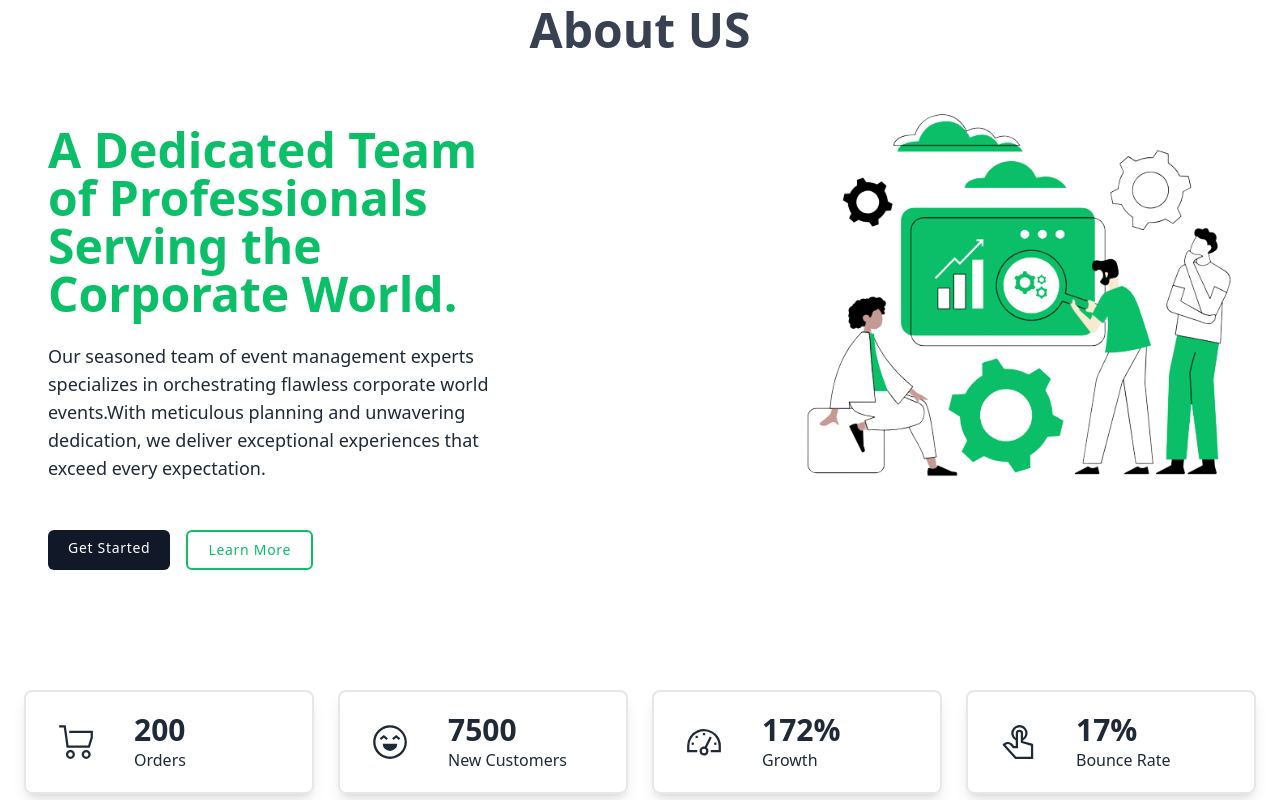
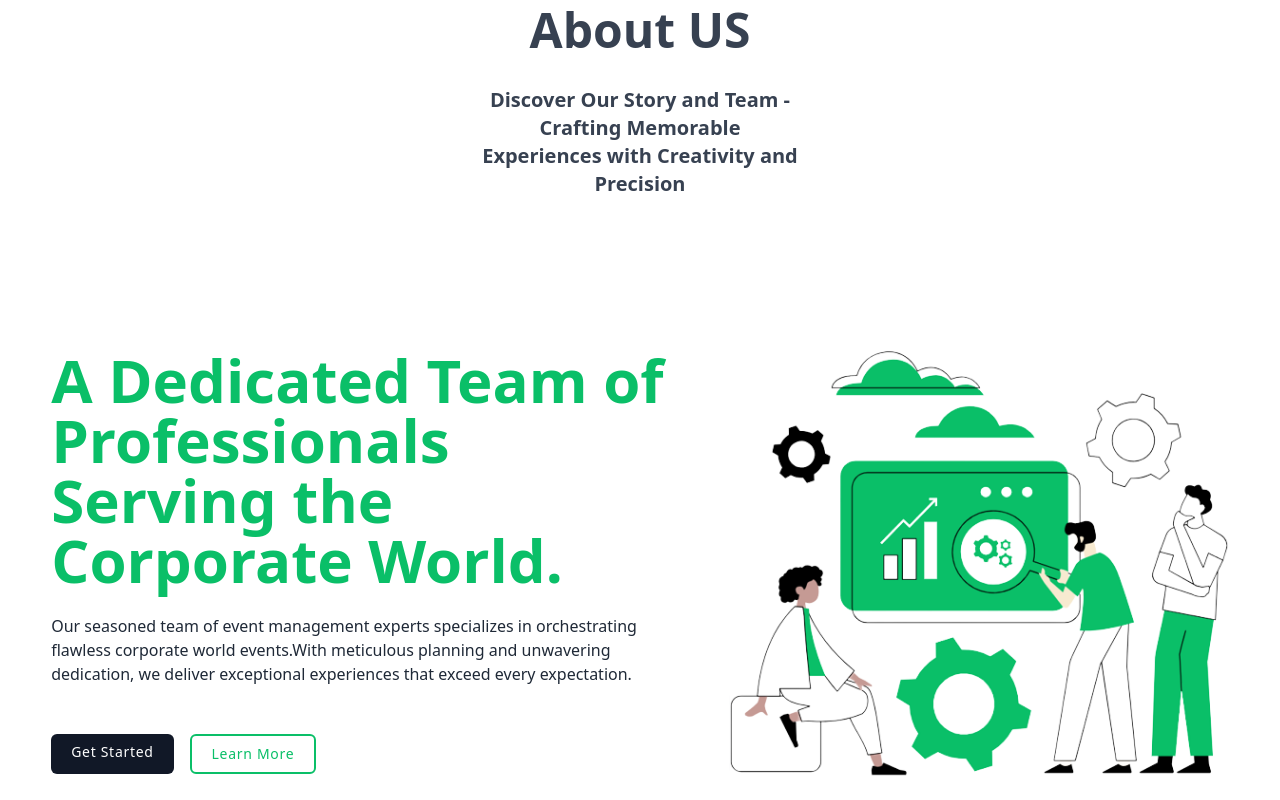
Before and after one commit to MdAbdullahIbnNoor/event-management, a React (Vite) app: page / in a window 1280 px wide. Shown: the part 1060-1860 px from the top of the page. Built offline with nearby package versions, Linux system fonts and the light colour scheme; no server answers.

Commit message:
AOS added in Home section

```diff
--- a/package.json
+++ b/package.json
@@ -10,6 +10,7 @@
     "preview": "vite preview"
   },
   "dependencies": {
+    "aos": "^2.3.4",
     "firebase": "^10.4.0",
     "localforage": "^1.10.0",
     "match-sorter": "^6.3.1",
--- a/src/components/AboutUs.jsx
+++ b/src/components/AboutUs.jsx
@@ -1,15 +1,17 @@
 import React from 'react'
 import business from '../assets/business-event.png'
+import 'aos/dist/aos.css';
 
 const AboutUs = () => {
     return (
         <section className="">
-            <h2 className='text-5xl text-center font-bold text-gray-700 mt-16'>About US</h2>
-            <div className="container flex flex-col justify-center p-6 mx-auto sm:py-12 lg:py-12 lg:flex-row lg:justify-between">
-                <div className="flex flex-col justify-center p-6 text-center rounded-sm lg:max-w-md xl:max-w-lg lg:text-left">
-                    <h1 className="text-[#0ABF68] font-bold text-6xl lg:text-5xl">A Dedicated Team of Professionals Serving the Corporate World.
+            <h2 className='text-3xl lg:text-5xl text-center font-bold text-gray-700 mt-16 mb-8'>About US</h2>
+            <p className="lg:text-xl text-center font-semibold text-gray-700 mb-8 lg:mb-20 w-4/5 lg:w-1/4 mx-auto">Discover Our Story and Team - Crafting Memorable Experiences with Creativity and Precision</p>
+            <div className="container flex flex-col-reverse justify-center p-6 mx-auto sm:py-12 lg:py-12 lg:flex-row lg:justify-around lg:items-center">
+                <div className="flex flex-col justify-center p-6 text-center rounded-sm lg:max-w-2xl lg:text-left" data-aos="fade-right">
+                    <h1 className="text-[#0ABF68] font-bold text-3xl lg:text-6xl">A Dedicated Team of Professionals Serving the Corporate World.
                     </h1>
-                    <p className="mt-6 mb-8 text-lg sm:mb-12">Our seasoned team of event management experts specializes in orchestrating flawless corporate world events.
+                    <p className="mt-2 lg:mt-6 mb-8 sm:mb-12">Our seasoned team of event management experts specializes in orchestrating flawless corporate world events.
                         <br className="hidden md:inline lg:hidden" />With meticulous planning and unwavering dedication, we deliver exceptional experiences that exceed every expectation.
                     </p>
                     <div class="flex flex-col space-y-2 lg:space-y-0 lg:flex-row">
@@ -17,14 +19,14 @@ const AboutUs = () => {
                         <a href="#" class="block px-5 py-2 text-sm font-medium tracking-wider text-center text-[#0ABF68] transition-colors duration-300 transform border-2 border-[#0ABF68] rounded-md lg:mx-4 hover:bg-[#0ABF68] hover:text-white">Learn More</a>
                     </div>
                 </div>
-                <div className="flex items-center justify-center p-6 mt-8 lg:mt-0 h-80 lg:h-96">
-                    <img src={business} alt="" className="object-contain h-80 sm:h-80 lg:h-96 xl:h-112 2xl:h-128" />
+                <div className="flex items-center justify-center p-6 mt-8 lg:mt-0 h-80 lg:h-96" data-aos="fade-left">
+                    <img src={business} alt="" className="object-contain h-80 sm:h-80 lg:h-[450px]" />
                 </div>
             </div>
 
-            <section className="p-6 my-6">
-                <div className="container grid grid-cols-1 gap-6 mx-auto sm:grid-cols-2 xl:grid-cols-4">
-                    <div className="flex p-4 space-x-4 rounded-lg md:space-x-6 border-2 shadow-lg">
+            <section className="p-6 lg:mx-72 lg:my-6">
+                <div className="container grid grid-cols-2 gap-2 mx-auto lg:grid-cols-4">
+                    <div className="flex p-4 space-x-4 rounded-lg md:space-x-6 border-2 shadow-lg" data-aos="flip-left">
                         <div className="flex justify-center p-2 align-middle rounded-lg sm:p-4 dark:bg-[#0ABF68]">
                             <svg xmlns="http://www.w3.org/2000/svg" viewBox="0 0 512 512" fill="currentColor" className="h-9 w-9 dark:text-gray-800">
                                 <polygon points="160 96.039 160 128.039 464 128.039 464 191.384 428.5 304.039 149.932 304.039 109.932 16 16 16 16 48 82.068 48 122.068 336.039 451.968 336.039 496 196.306 496 96.039 160 96.039"></polygon>
@@ -37,7 +39,7 @@ const AboutUs = () => {
                             <p className="capitalize">Orders</p>
                         </div>
                     </div>
-                    <div className="flex p-4 space-x-4 rounded-lg md:space-x-6 border-2 shadow-lg">
+                    <div className="flex p-4 space-x-4 rounded-lg md:space-x-6 border-2 shadow-lg" data-aos="flip-right">
                         <div className="flex justify-center p-2 align-middle rounded-lg sm:p-4 dark:bg-[#0ABF68]">
                             <svg xmlns="http://www.w3.org/2000/svg" viewBox="0 0 512 512" fill="currentColor" className="h-9 w-9 dark:text-gray-800">
                                 <path d="M256,16C123.452,16,16,123.452,16,256S123.452,496,256,496,496,388.548,496,256,388.548,16,256,16ZM403.078,403.078a207.253,207.253,0,1,1,44.589-66.125A207.332,207.332,0,0,1,403.078,403.078Z"></path>
@@ -51,7 +53,7 @@ const AboutUs = () => {
                             <p className="capitalize">New customers</p>
                         </div>
                     </div>
-                    <div className="flex p-4 space-x-4 rounded-lg md:space-x-6 border-2 shadow-lg">
+                    <div className="flex p-4 space-x-4 rounded-lg md:space-x-6 border-2 shadow-lg" data-aos="flip-right">
                         <div className="flex justify-center p-2 align-middle rounded-lg sm:p-4 dark:bg-[#0ABF68]">
                             <svg xmlns="http://www.w3.org/2000/svg" viewBox="0 0 512 512" fill="currentColor" className="h-9 w-9 dark:text-gray-800">
                                 <path d="M425.706,142.294A240,240,0,0,0,16,312v88H160V368H48V312c0-114.691,93.309-208,208-208s208,93.309,208,208v56H352v32H496V312A238.432,238.432,0,0,0,425.706,142.294Z"></path>
@@ -67,7 +69,7 @@ const AboutUs = () => {
                             <p className="capitalize">Growth</p>
                         </div>
                     </div>
-                    <div className="flex p-4 space-x-4 rounded-lg md:space-x-6 border-2 shadow-lg">
+                    <div className="flex p-4 space-x-4 rounded-lg md:space-x-6 border-2 shadow-lg" data-aos="flip-left">
                         <div className="flex justify-center p-2 align-middle rounded-lg sm:p-4 dark:bg-[#0ABF68]">
                             <svg xmlns="http://www.w3.org/2000/svg" viewBox="0 0 512 512" fill="currentColor" className="h-9 w-9 dark:text-gray-800">
                                 <path d="M454.423,278.957,328,243.839v-8.185a116,116,0,1,0-104,0V312H199.582l-18.494-22.6a90.414,90.414,0,0,0-126.43-13.367,20.862,20.862,0,0,0-8.026,33.47L215.084,496H472V302.08A24.067,24.067,0,0,0,454.423,278.957ZM192,132a84,84,0,1,1,136,65.9V132a52,52,0,0,0-104,0v65.9A83.866,83.866,0,0,1,192,132ZM440,464H229.3L79.141,297.75a58.438,58.438,0,0,1,77.181,11.91l28.1,34.34H256V132a20,20,0,0,1,40,0V268.161l144,40Z"></path>
--- a/src/components/Banner.jsx
+++ b/src/components/Banner.jsx
@@ -1,15 +1,16 @@
-import React from 'react'
+import AOS from 'aos';
+import 'aos/dist/aos.css';
 
 const Banner = () => {
     return (
         <div>
-            <div className="hero min-h-16 lg:min-h-[930px]" style={{ backgroundImage: 'url(https://images.unsplash.com/photo-1527529482837-4698179dc6ce?ixlib=rb-4.0.3&ixid=M3wxMjA3fDB8MHxwaG90by1wYWdlfHx8fGVufDB8fHx8fA%3D%3D&auto=format&fit=crop&w=2070&q=80)' }}>
+            <div className="hero min-h-[500px] lg:min-h-[930px]" style={{ backgroundImage: 'url(https://images.unsplash.com/photo-1527529482837-4698179dc6ce?ixlib=rb-4.0.3&ixid=M3wxMjA3fDB8MHxwaG90by1wYWdlfHx8fGVufDB8fHx8fA%3D%3D&auto=format&fit=crop&w=2070&q=80)' }}>
                 <div className="hero-overlay bg-opacity-60"></div>
                 <div className="hero-content text-center text-neutral-content">
-                    <div className="flex max-w-screen-2xl">
+                    <div className="flex max-w-screen-2xl" data-aos="fade-left">
                         <div className='w-3/4 order-1 text-center mx-auto'>
-                            <h1 className="mb-5 text-6xl font-bold text-emerald-500">The BD’s Best Event Management Agency for Corporate</h1>
-                            <p className="mb-10 text-2xl text-gray-100">Recognized as the leading event management agency in Bangladesh, we specialize in crafting exceptional corporate experiences. Our expertise and dedication make us the preferred choice for delivering unforgettable events.</p>
+                            <h1 className="mb-5 text-3xl lg:text-6xl font-bold text-emerald-500">The BD’s Best Event Management Agency for Corporate</h1>
+                            <p className="mb-10 lg:text-2xl text-gray-100">Recognized as the leading event management agency in Bangladesh, we specialize in crafting exceptional corporate experiences. Our expertise and dedication make us the preferred choice for delivering unforgettable events.</p>
                             <button className="btn btn-accent btn-outline">Learn More</button>
                         </div>
                     </div>
--- a/src/components/Home.jsx
+++ b/src/components/Home.jsx
@@ -1,11 +1,20 @@
-
+import { useEffect } from 'react'
 import Banner from './Banner'
 import AboutUs from './AboutUs'
 import Services from './Services'
 import { Footer } from './Footer'
 import Sponsor from './Sponsor'
 
+import AOS from 'aos';
+import 'aos/dist/aos.css';
+
 const Home = () => {
+  useEffect(() => {
+    AOS.init({
+      duration: 1000
+    });
+  }, []);
+
   return (
     <div>
         <Banner></Banner>
--- a/src/components/Services.jsx
+++ b/src/components/Services.jsx
@@ -1,6 +1,7 @@
 
 import React, { useState, useEffect } from 'react'
 import { Link } from 'react-router-dom'
+import 'aos/dist/aos.css';
 
 const Services = () => {
 
@@ -60,7 +61,7 @@ const Services = () => {
                 </div> */}
                 {
                     categories.map((category, idx) =>
-                        <div key={idx} className="overflow-hidden transition-shadow duration-300 bg-white rounded shadow-sm">
+                        <div key={idx} className="overflow-hidden transition-shadow duration-300 bg-white rounded shadow-sm" data-aos = "flip-down">
                             <img
                                 src={category.image}
                                 className="object-cover w-full h-64"
```
Also changed, not shown: 1 other file (tests, documents, lock files or other folders).
